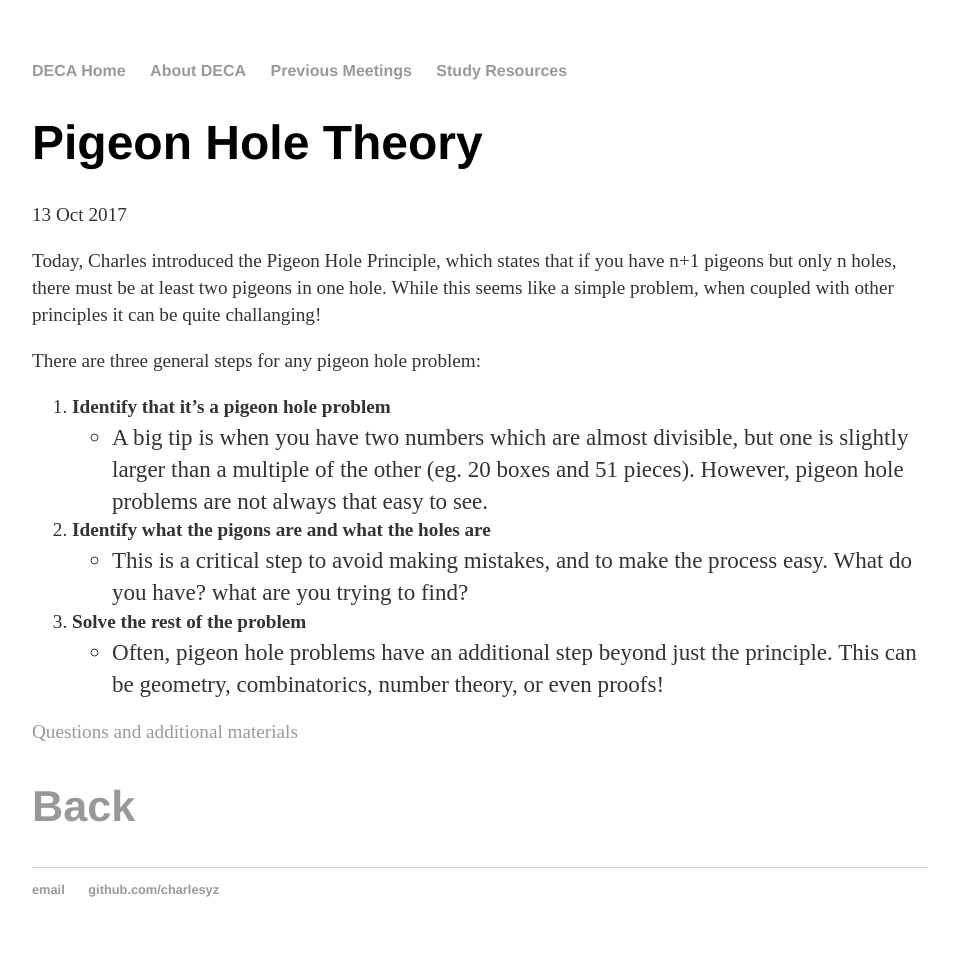
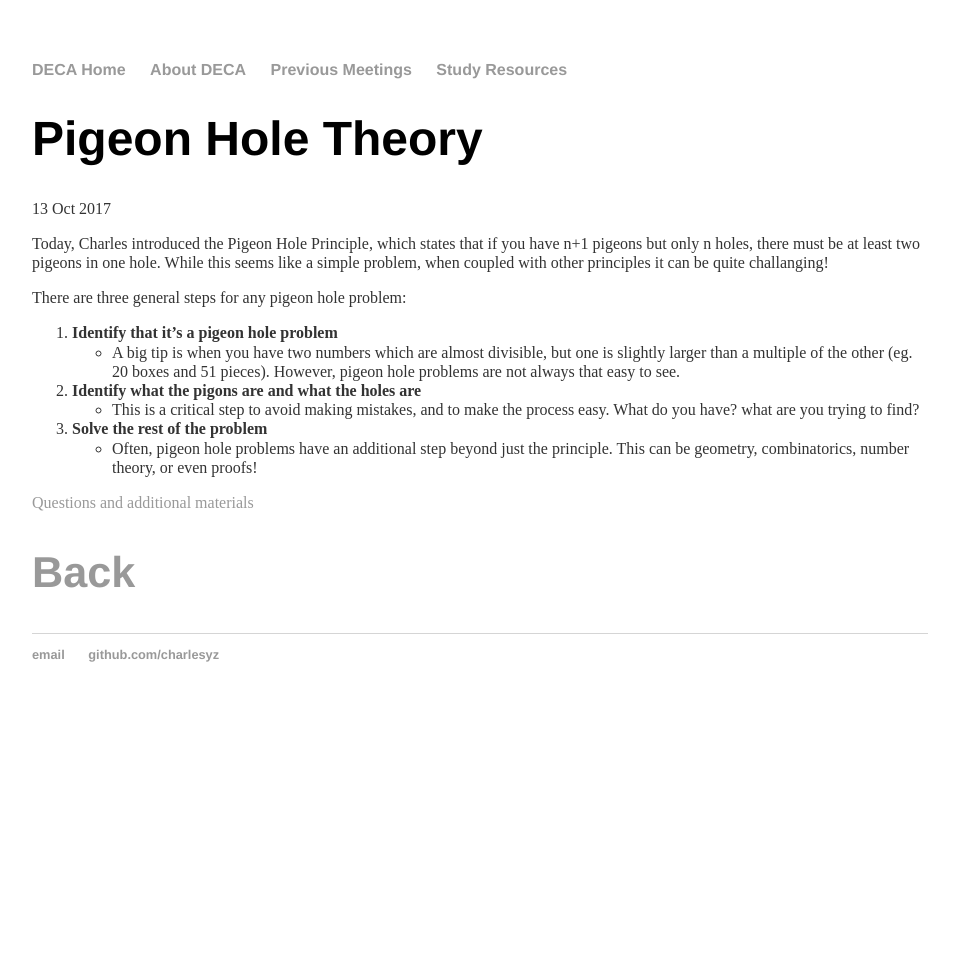
Before and after one commit to charlesyz/DECA, a Jekyll site: the page built from _posts/2017-10-13-pigeon-hole.md, in a window 1280 px wide. Shown: the whole page, without its empty margins (160-1119 px from the left). Built offline with Jekyll 4.4.1, drawn with Linux system fonts in a browser that asks for light colours; after the commit the page ends 900 px from its top, so only the background shows below that.

Commit message:
More Formatting

```diff
--- a/css/main.css
+++ b/css/main.css
@@ -3,7 +3,7 @@ body { margin: 60px auto; width: 70%; }
 a { text-decoration: none; color: #999; }
 a:hover { text-decoration: underline; }
 
-p, ul, ol { font-size: 1.2em; line-height: 1.4em; color: #333; }
+p, ul, ol { font-size: 1.0em; line-height: 1.2em; color: #333; }
 
 h1, h2, h3, h4 { font-family: 'Helvetica', 'Arial', 'Sans-Serif'; }
 h1 { font-size: 3em;  }
@@ -16,6 +16,7 @@ nav ul li, footer ul li { display: inline; margin-right: 20px; }
 
 footer { border-top: 1px solid #d5d5d5; font-size: .8em; }
 header {border-top: 5px solid #d5d5d5;}
+
 /* Blog */
 ul.posts { margin: 20px auto 40px; font-size: 1.0em; }
 ul.posts li { list-style: none; }
```
